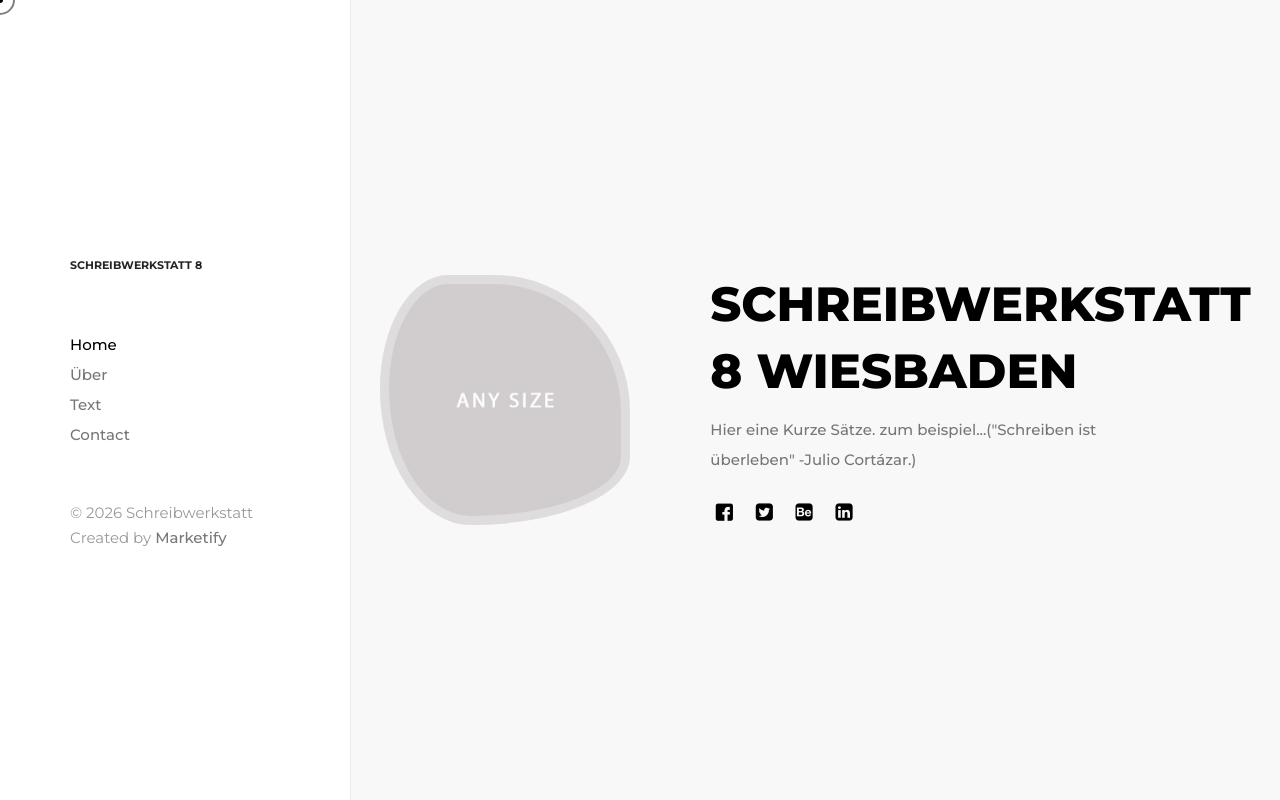
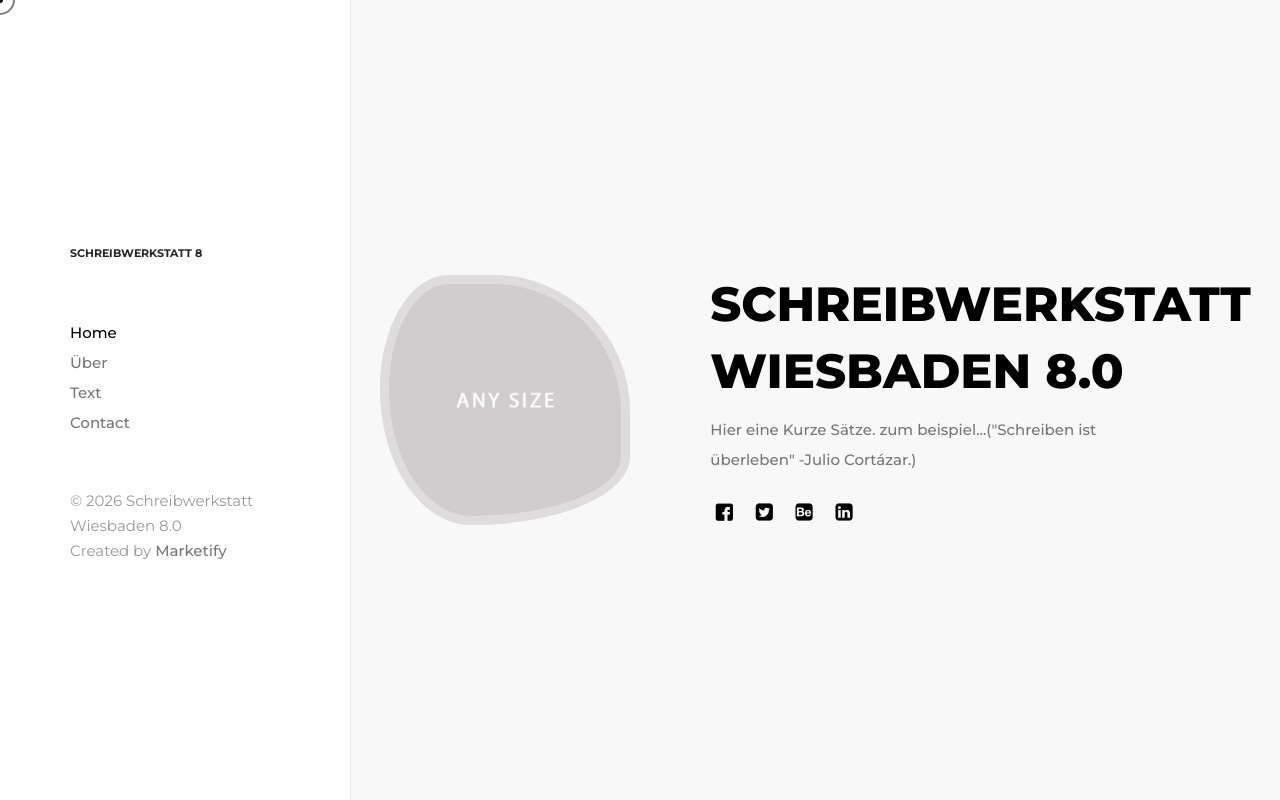
Before and after one commit to trucdefou/portfolio, a plain HTML site: page schreib-werkstatt-8/index.html in a window 1280 px wide. Drawn offline with Linux system fonts and the light colour scheme; no server answers; some icons are missing.

Commit message:
cambiado logo

```diff
--- a/schreib-werkstatt-8/index.html
+++ b/schreib-werkstatt-8/index.html
@@ -13,7 +13,7 @@
 
 <meta name="viewport" content="width=device-width, initial-scale=1, maximum-scale=1">
 
-<title>Schreib-Werkstatt Wiesbaden</title>
+<title>Schreibwerkstatt-Wiesbaden-8.0</title>
 
 <!-- STYLES -->
 <link href="https://fonts.googleapis.com/css2?family=Mulish:ital,wght@0,200;0,300;0,400;0,500;0,600;0,700;0,800;0,900;1,200;1,300;1,400;1,500;1,600;1,700;1,800;1,900&family=Poppins:ital,wght@0,300;0,400;0,500;0,600;0,700;0,800;0,900;1,300;1,400;1,500;1,600;1,700;1,800;1,900&display=swap" rel="stylesheet">
@@ -45,8 +45,8 @@
 			<div class="topbar_inner">
 				<div class="logo" data-type="image"> <!-- You can use image or text as logo. data-type values are "image" and "text" -->
 					<a href="#">
-						<img src="img/logo/dark.png" alt="" />
-						<h3>Schreib-Werkstatt Wiesbaden</h3>
+						<img src="img/logo/schreibwerkstatt.png" alt="" />
+						<h3>Schreibwerkstatt Wiesbaden 8.0</h3>
 					</a>
 				</div>
 				<div class="trigger">
@@ -78,7 +78,7 @@
 				<div class="logo" data-type="image"> <!-- You can use image or text as logo. data-type values are: "image" and "text" -->
 					<a href="#">
 						<img src="img/logo/schreibwerkstatt.png" alt="" />
-						<h3>Schreib-Werkstatt Wiesbaden</h3>
+						<h3>Schreibwerkstatt Wiesbaden 8.0</h3>
 					</a>
 				</div>
 				<div class="menu">
@@ -92,7 +92,7 @@
 					</ul>
 				</div>
 				<div class="copyright">
-					<p>&copy; 2026 Schreibwerkstatt<br>Created by <a href="https://themeforest.net/user/marketify" target="_blank">Marketify</a></p>
+					<p>&copy; 2026 Schreibwerkstatt Wiesbaden 8.0<br>Created by <a href="https://themeforest.net/user/marketify" target="_blank">Marketify</a></p>
 				</div>
 			</div>
 		</div>
@@ -111,7 +111,7 @@
 									<div class="image" data-img-url="img/portfolio/1.jpg"></div>
 								</div>
 								<div class="details">
-									<h3 class="name">Schreibwerkstatt 8<span> Wiesbaden </span></h3>
+									<h3 class="name">Schreibwerkstatt <span> Wiesbaden 8.0 </span></h3>
 									<p class="job">Hier eine Kurze Sätze. zum beispiel...("Schreiben ist überleben" -Julio Cortázar.)</p>
 									<div class="social">
 										<ul>
@@ -137,7 +137,7 @@
 								<div class="title_flex">
 									<div class="left">
 										<span>Über</span>
-										<h3>About Schreibwerkstatt 8.0</h3>
+										<h3>About Schreibwerkstatt Wiesbaden 8.0</h3>
 									</div>
 								</div>
 							</div>
@@ -145,7 +145,7 @@
 								<img src="img/slider/1.jpg" alt="" />
 							</div>
 							<div class="about_title">
-								<h3>Projekt Schreibwerkstatt</h3>
+								<h3>Projekt Schreibwerkstatt-wiesbaden-8.0</h3>
 								<span>Wiesbaden</span>
 							</div>
 							<div class="about_text">
```
